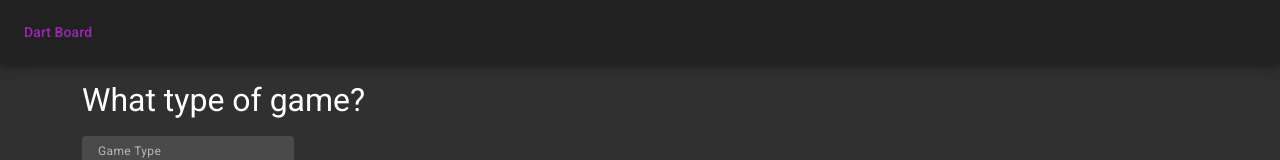
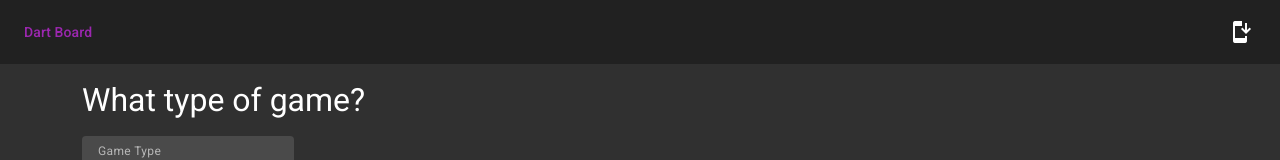
Before and after one commit to ric03/dart-board, an Angular app: page / in a window 1280 px wide. Shown: the top 160 px of the page. Built offline with nearby package versions, Linux system fonts and the light colour scheme.

Commit message:
feat: install local option

```diff
--- a/src/app/app.component.html
+++ b/src/app/app.component.html
@@ -1,8 +1,11 @@
-<mat-toolbar class="mat-elevation-z6">
-  <a mat-button color="accent" class="font-size-20" [matMenuTriggerFor]="menueItmes">Dart Board</a>
+<mat-toolbar class="justify-content-between">
+  <button mat-button color="accent" class="font-size-20" [matMenuTriggerFor]="menueItmes">Dart Board</button>
   <mat-menu #menueItmes="matMenu">
     <!-- <button mat-menu-item routerLink="/">Statistics</button> -->
     <button mat-menu-item routerLink="">Game-Selection</button>
   </mat-menu>
+  <button mat-icon-button (click)="localInstall()" [hidden]="installBtnHidden">
+    <mat-icon>install_mobile</mat-icon>
+  </button>
 </mat-toolbar>
 <router-outlet></router-outlet>
--- a/src/app/app.component.ts
+++ b/src/app/app.component.ts
@@ -1,11 +1,33 @@
-import {Component, HostListener} from '@angular/core';
+import {Component, HostListener, OnInit} from '@angular/core';
 
 @Component({
   selector: 'app-root',
   templateUrl: './app.component.html',
 })
-export class AppComponent {
+export class AppComponent implements OnInit {
   title = 'dart-board';
+  private deferredPrompt: any;
+
+  installBtnHidden: boolean = true
+
+
+  @HostListener('window:beforeinstallprompt', ['$event'])
+  public beforeInstallHandler(event: any) {
+    // Prevent the mini-infobar from appearing on mobile
+    event.preventDefault();
+    // Stash the event so it can be triggered later.
+    this.deferredPrompt = event;
+    // Update UI notify the user they can install the PWA
+    // this.showInstallPromotion();
+    // Optionally, send analytics event that PWA install promo was shown.
+    console.log(`'beforeinstallprompt' event was fired.`);
+
+  }
+
+  ngOnInit(): void {
+    this.installBtnHidden = false;
+  }
+
 
   @HostListener('window:beforeunload', ['$event'])
   public beforeUnloadHandler(event: any) {
@@ -16,4 +38,22 @@ export class AppComponent {
   public onload(event: any) {
     event.preventDefault();
   }
+
+  localInstall() {
+    if (this.deferredPrompt) {
+      this.deferredPrompt.prompt();
+      this.installBtnHidden = true
+      this.deferredPrompt.userChoice
+        .then((choiceResult: any) => {
+          if (choiceResult.outcome === 'accepted') {
+            console.log('User accepted the A2HS prompt');
+          } else {
+            console.log('User dismissed the A2HS prompt');
+          }
+          this.deferredPrompt = null;
+        });
+    }
+
+  }
+
 }
--- a/src/app/app.module.ts
+++ b/src/app/app.module.ts
@@ -20,8 +20,9 @@ import {MatSnackBarModule} from "@angular/material/snack-bar";
 import {MatDialogModule} from "@angular/material/dialog";
 import {MatCardModule} from "@angular/material/card";
 import {MatMenuModule} from "@angular/material/menu";
-import { provideAnimationsAsync } from '@angular/platform-browser/animations/async';
-import { ServiceWorkerModule } from '@angular/service-worker';
+import {provideAnimationsAsync} from '@angular/platform-browser/animations/async';
+import {ServiceWorkerModule} from '@angular/service-worker';
+import {MatIcon} from "@angular/material/icon";
 
 @NgModule({
   declarations: [
@@ -55,6 +56,7 @@ import { ServiceWorkerModule } from '@angular/service-worker';
       // or after 30 seconds (whichever comes first).
       registrationStrategy: 'registerWhenStable:30000'
     }),
+    MatIcon,
   ],
   providers: [
     RedirectWarningService,
--- a/src/app/dialogTemplates/history-dialog/history-dialog.component.ts
+++ b/src/app/dialogTemplates/history-dialog/history-dialog.component.ts
@@ -13,8 +13,10 @@ export interface HistoryDialogData {
   selector: 'app-history-dialog',
   template: `
     <h1 mat-dialog-title>history of: {{ data.playername }}</h1>
-    <mat-dialog-content *ngFor="let entry of data.history">
-      points: {{ entry.sum }} | hits: {{ entry.hits.slice(-3) }}
+    <mat-dialog-content>
+      <div *ngFor="let entry of data.history">
+        points: {{ entry.sum }} | hits: {{ entry.hits.slice(-3) }}
+      </div>
     </mat-dialog-content>
     <mat-dialog-actions>
       <button mat-button mat-dialog-close="">Close</button>
```
